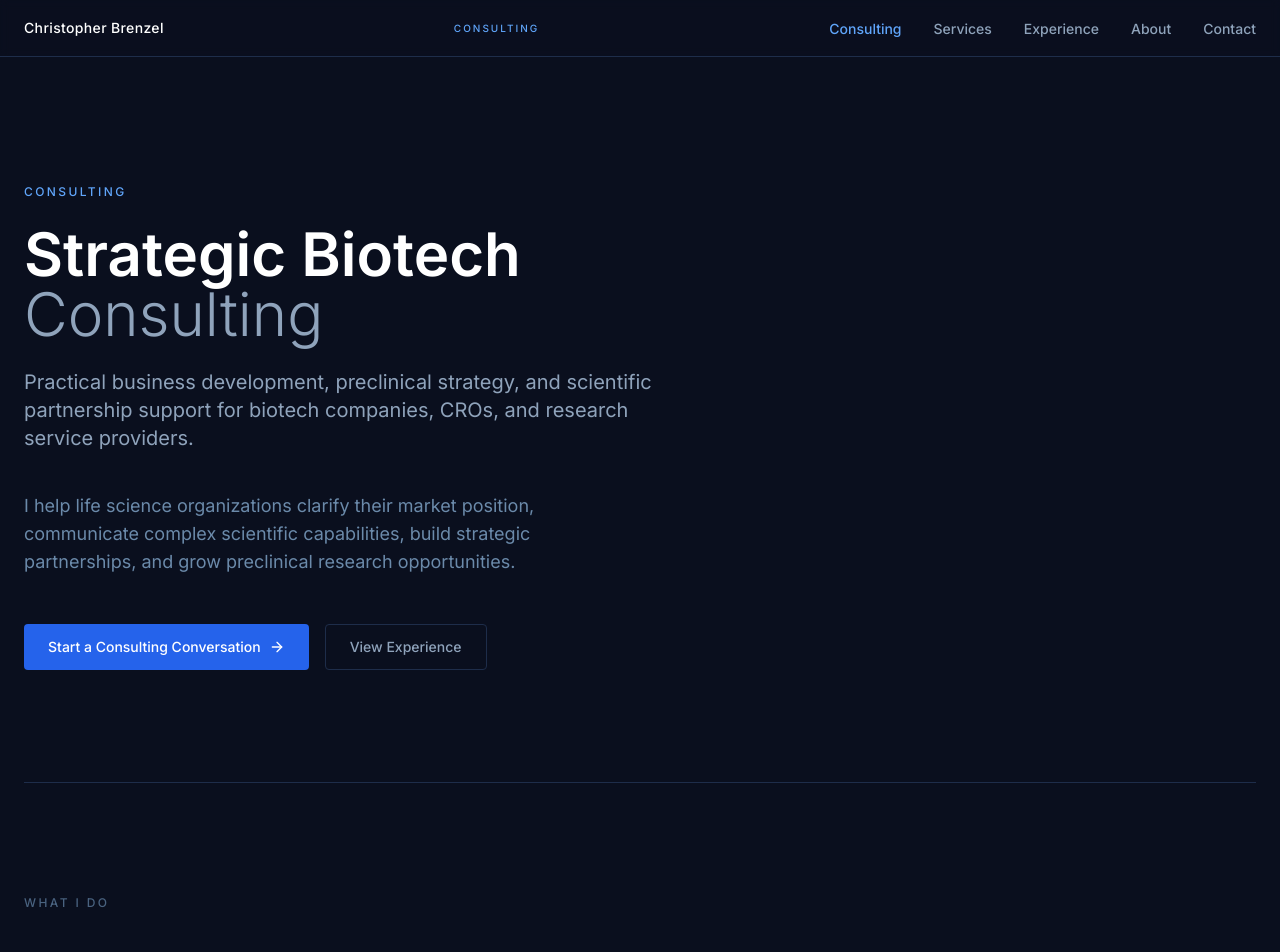
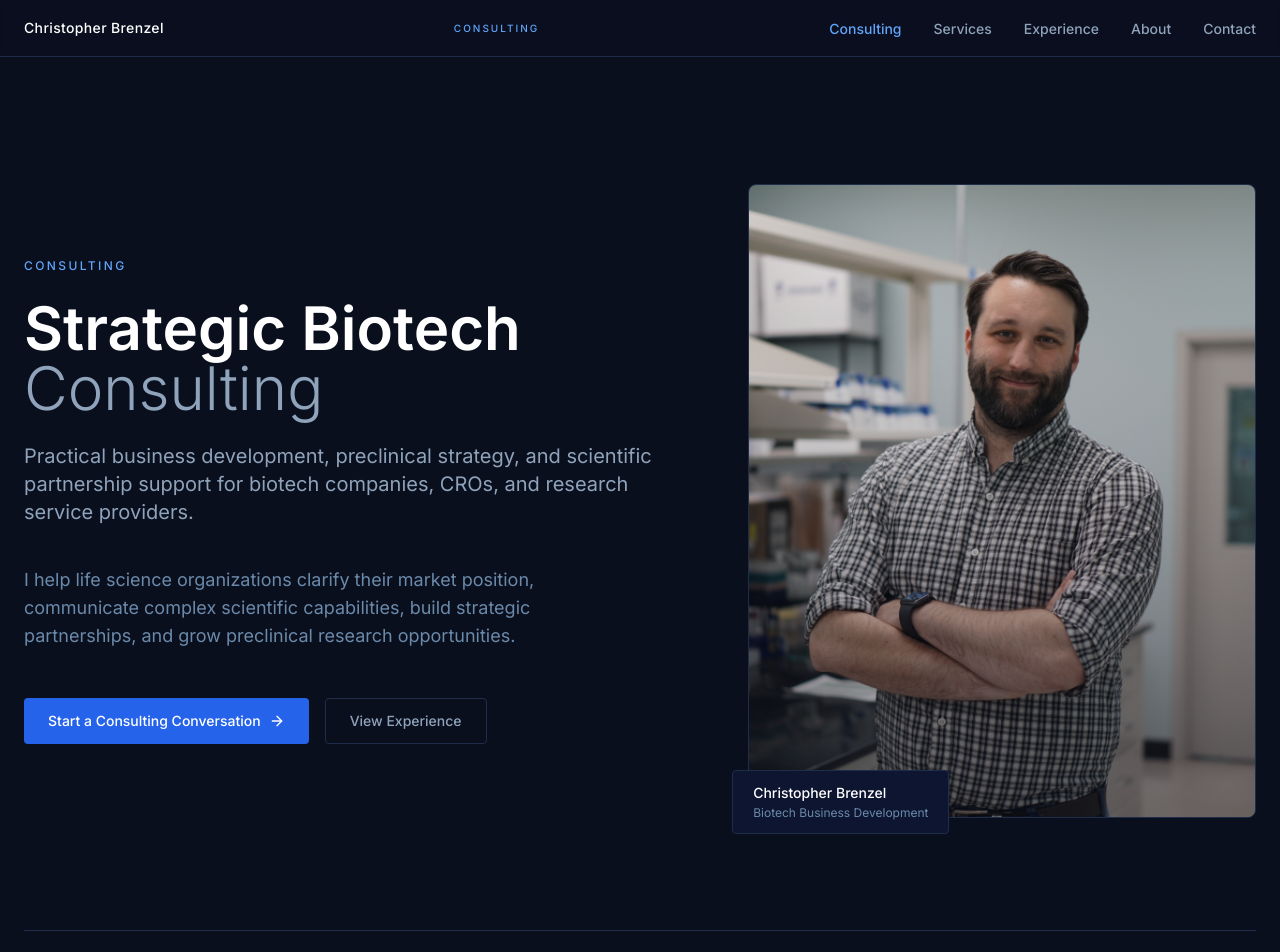
Before and after one commit to brenzeca91/chrisbrenzel, a Next.js app: page /consulting in a window 1280 px wide. Shown: the top 952 px of the page. Built offline with nearby package versions, Linux system fonts and the light colour scheme; a web font is replaced by a local one.

Commit message:
feat: revamp consulting contact page layout and add new portrait image
Co-authored-by: Chris Brenzel <282042845+brenzeca91@users.noreply.github.com>

```diff
--- a/app/consulting/contact/page.tsx
+++ b/app/consulting/contact/page.tsx
@@ -3,8 +3,6 @@
 import { useState } from 'react'
 import Link from 'next/link'
 import { ArrowRight, Mail, Linkedin } from 'lucide-react'
-import SiteNav from '@/components/SiteNav'
-import SiteFooter from '@/components/SiteFooter'
 
 export default function ConsultingContactPage() {
   const [submitted, setSubmitted] = useState(false)
@@ -22,9 +20,7 @@ export default function ConsultingContactPage() {
   }
 
   return (
-    <div className="min-h-screen flex flex-col bg-[#0a0f1e]">
-      <SiteNav mode="consulting" />
-      <main className="flex-1 pt-14">
+    <main className="flex-1 pt-14">
         {/* Header */}
         <section className="max-w-7xl mx-auto px-6 pt-24 pb-16 md:pt-32 md:pb-20">
           <p className="text-blue-400 text-xs font-medium tracking-[0.2em] uppercase mb-5 font-sans">
@@ -73,6 +69,14 @@ export default function ConsultingContactPage() {
                 <br />
                 Available for remote and project-based work.
               </p>
+
+              <div className="mt-10 rounded-lg overflow-hidden border border-[#1e2d4a]">
+                <img
+                  src="/images/chris-lab-contact.jpg"
+                  alt="Christopher Brenzel in a research laboratory"
+                  className="w-full h-full object-cover aspect-[4/5]"
+                />
+              </div>
             </div>
 
             {/* Right: form */}
@@ -192,7 +196,5 @@ export default function ConsultingContactPage() {
           </div>
         </section>
       </main>
-      <SiteFooter mode="consulting" />
-    </div>
   )
 }
--- a/app/consulting/page.tsx
+++ b/app/consulting/page.tsx
@@ -21,7 +21,8 @@ export default function ConsultingPage() {
     <main className="pt-14">
       {/* Hero */}
       <section className="max-w-7xl mx-auto px-6 pt-24 pb-20 md:pt-32 md:pb-28">
-        <div className="max-w-3xl">
+        <div className="grid grid-cols-1 lg:grid-cols-[1.3fr_1fr] gap-12 lg:gap-16 items-center">
+          <div>
             <p className="text-blue-400 text-xs font-medium tracking-[0.2em] uppercase mb-6 font-sans">
               Consulting
             </p>
@@ -60,6 +61,28 @@ export default function ConsultingPage() {
               >
                 View Experience
               </Link>
+            </div>
+          </div>
+
+          {/* Portrait */}
+          <div className="relative">
+            <div className="relative rounded-lg overflow-hidden border border-[#1e2d4a]">
+              <img
+                src="/images/chris-lab-portrait.jpg"
+                alt="Christopher Brenzel standing in a research laboratory"
+                className="w-full h-full object-cover aspect-[4/5]"
+              />
+              <div
+                className="absolute inset-0 bg-gradient-to-t from-[#0a0f1e]/40 to-transparent"
+                aria-hidden="true"
+              />
+            </div>
+            <div className="absolute -bottom-4 -left-4 bg-[#0d1530] border border-[#1e2d4a] rounded px-5 py-3">
+              <p className="text-white font-sans text-sm font-medium">Christopher Brenzel</p>
+              <p className="text-[#6b8aaa] font-sans text-xs mt-0.5">
+                Biotech Business Development
+              </p>
+            </div>
           </div>
         </div>
       </section>
```
Also changed, not shown: public/images/chris-lab-contact.jpg (added), public/images/chris-lab-portrait.jpg (added). Lines whose indentation alone changed are shown as unchanged.
